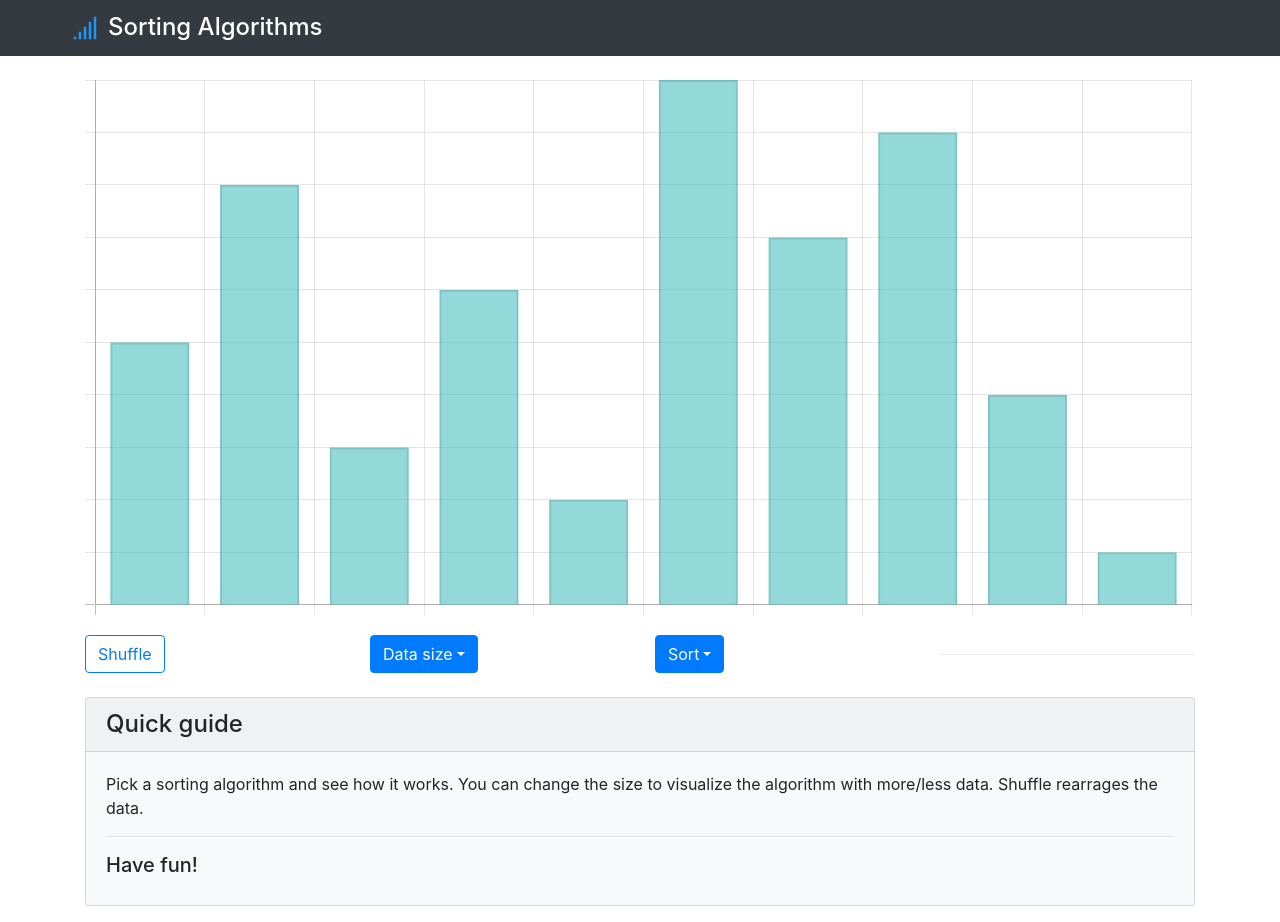
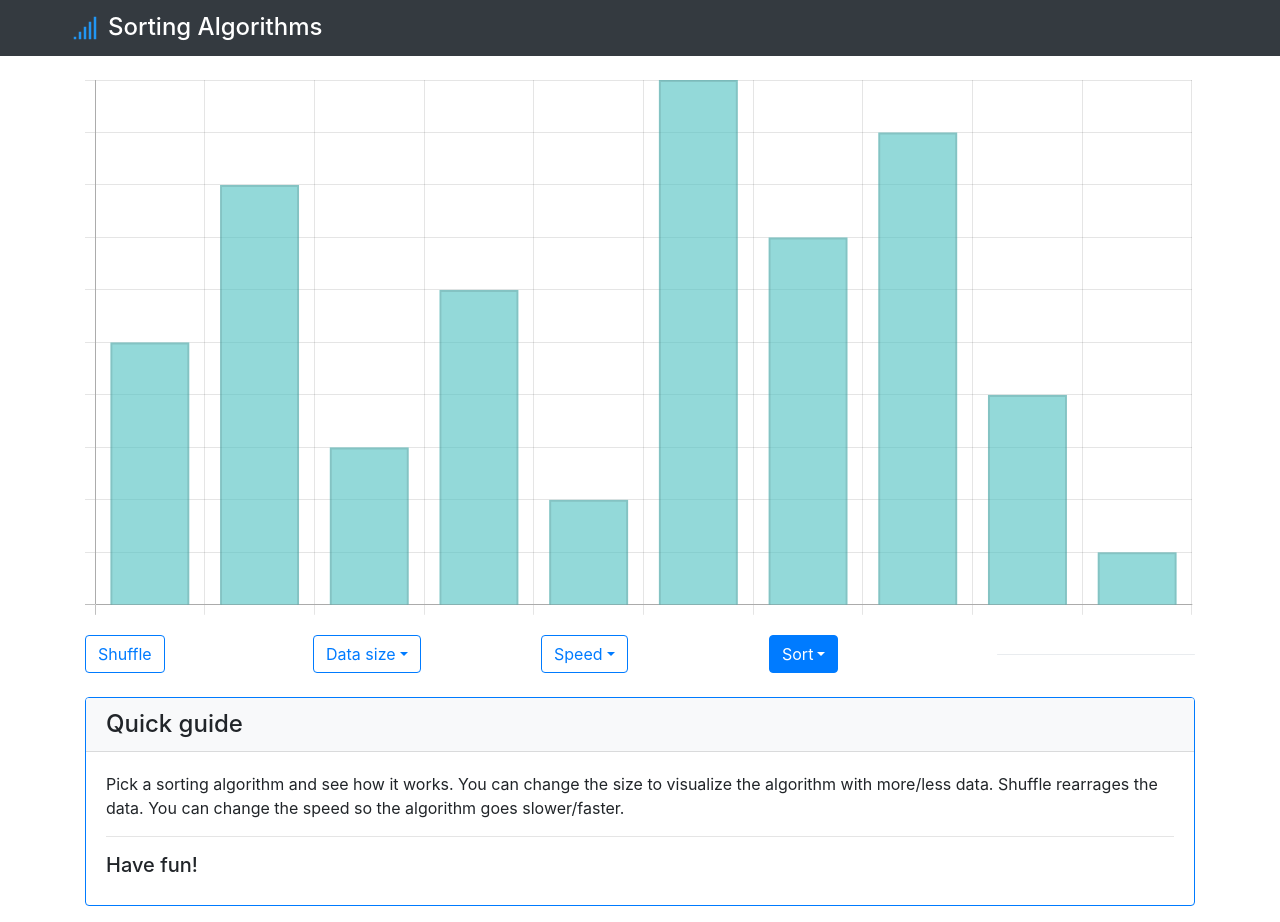
Before and after one commit to nicholasbailon/sorting-algorithms, a React (Create React App) app: page / in a window 1280 px wide. Built offline with nearby package versions, Linux system fonts and the light colour scheme.

Commit message:
- Made some UI design modifications. - Added a speed button for making the algorithm go slower/faster.

```diff
--- a/src/App.js
+++ b/src/App.js
@@ -13,7 +13,7 @@ const helpInfo = [
   {
     name: "Quick guide",
     description:
-      "Pick a sorting algorithm and see how it works. You can change the size to visualize the algorithm with more/less data. Shuffle rearrages the data.",
+      "Pick a sorting algorithm and see how it works. You can change the size to visualize the algorithm with more/less data. Shuffle rearrages the data. You can change the speed so the algorithm goes slower/faster.",
     timeComplexity: "Have fun!"
   }
 ];
@@ -27,6 +27,7 @@ class App extends Component {
     super(props);
     this.sort = this.sort.bind(this);
     this.changeDataSize = this.changeDataSize.bind(this);
+    this.changeSpeed = this.changeSpeed.bind(this);
     this.state = {
       progressBar: 0,
       algoName: helpInfo[0].name,
@@ -41,6 +42,10 @@ class App extends Component {
 
   changeDataSize(eventKey) {
     this.refs.sortingChartRef.ChangeDataSize(eventKey);
+  }
+
+  changeSpeed(eventKey) {
+    this.refs.sortingChartRef.ChangeSpeed(eventKey);
   }
 
   sort(eventKey) {
@@ -82,11 +87,24 @@ class App extends Component {
                 <DropdownButton
                   id="dropdown-basic-button"
                   title="Data size"
+                  variant="outline-primary"
                   onSelect={this.changeDataSize}
                 >
                   <Dropdown.Item eventKey="1">Small</Dropdown.Item>
                   <Dropdown.Item eventKey="2">Medium</Dropdown.Item>
                   <Dropdown.Item eventKey="3">Large</Dropdown.Item>
+                </DropdownButton>
+              </Col>
+              <Col>
+                <DropdownButton
+                  id="dropdown-basic-button"
+                  title="Speed"
+                  variant="outline-primary"
+                  onSelect={this.changeSpeed}
+                >
+                  <Dropdown.Item eventKey="1">Normal</Dropdown.Item>
+                  <Dropdown.Item eventKey="2">Fast</Dropdown.Item>
+                  <Dropdown.Item eventKey="3">Flash</Dropdown.Item>
                 </DropdownButton>
               </Col>
               <Col>
@@ -110,8 +128,10 @@ class App extends Component {
           <Container>
             <Row>
               <Col>
-                <div className="card bg-light mb-3">
-                  <h4 className="card-header">{this.state.algoName}</h4>
+                <div className="card  mb-3 border-primary">
+                  <h4 className="card-header bg-light">
+                    {this.state.algoName}
+                  </h4>
                   <div className="card-body">
                     <p className="card-text">{this.state.algoDescription}</p>
                     <hr />
--- a/src/components/SortingChart.js
+++ b/src/components/SortingChart.js
@@ -57,6 +57,7 @@ let dataSorting = [];
 let labels = [];
 let steps = [[]];
 let index = 0;
+let speed = 1000;
 
 class SortingChart extends Component {
   constructor(props) {
@@ -104,6 +105,23 @@ class SortingChart extends Component {
     this.RandomizeChartData(true);
   };
 
+  ChangeSpeed = speedType => {
+    switch (speedType) {
+      case "1":
+        speed = 1000;
+
+        break;
+      case "2":
+        speed = 500;
+        break;
+      case "3":
+        speed = 250;
+        break;
+      default:
+        break;
+    }
+  };
+
   Sort = sortType => {
     index = 0;
     steps = [[]];
@@ -126,8 +144,10 @@ class SortingChart extends Component {
         index
       );
       this.props.algorithmInfoCallback(getBubbleSortInfo());
+    } else if (sortType === "mergesort") {
+      //this.props.algorithmInfoCallback(getMergeSortInfo());
     }
-    this.showSteps();
+    if (steps.length > 1) this.showSteps();
   };
 
   showSteps = () => {
@@ -143,7 +163,7 @@ class SortingChart extends Component {
         }, 1000);
         clearInterval(intervalId);
       }
-      console.log(steps[i]);
+      //console.log(steps[i]);
       self.props.progressBarCallback((i * 100) / (steps.length - 1));
       self.chartReference.chartInstance.data.datasets[0].data = steps[i];
 
@@ -158,7 +178,7 @@ class SortingChart extends Component {
 
       self.chartReference.chartInstance.update();
       i++;
-    }, 1000);
+    }, speed);
   };
 
   // this function randomizes the elements in the array using a modern implementation of
```
